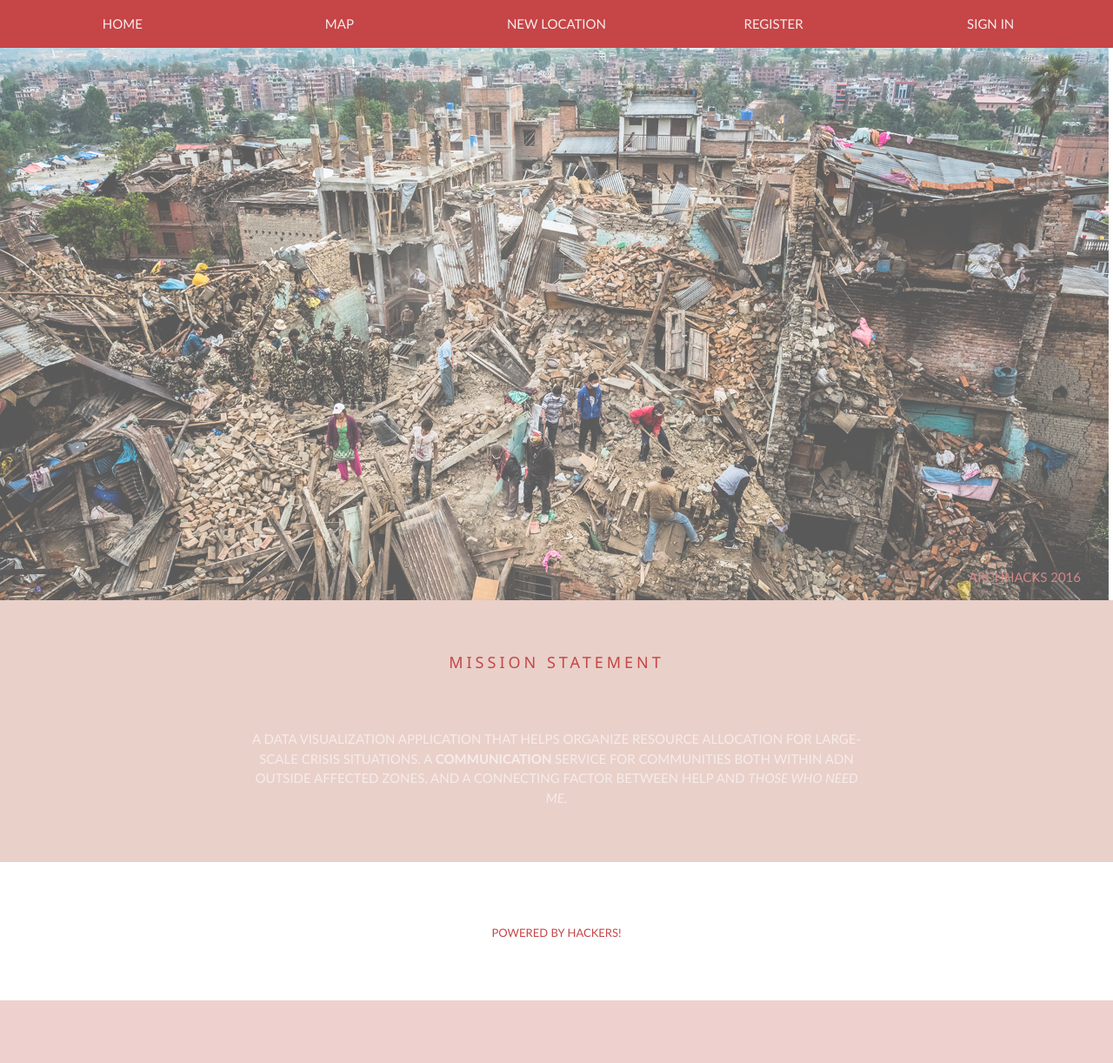
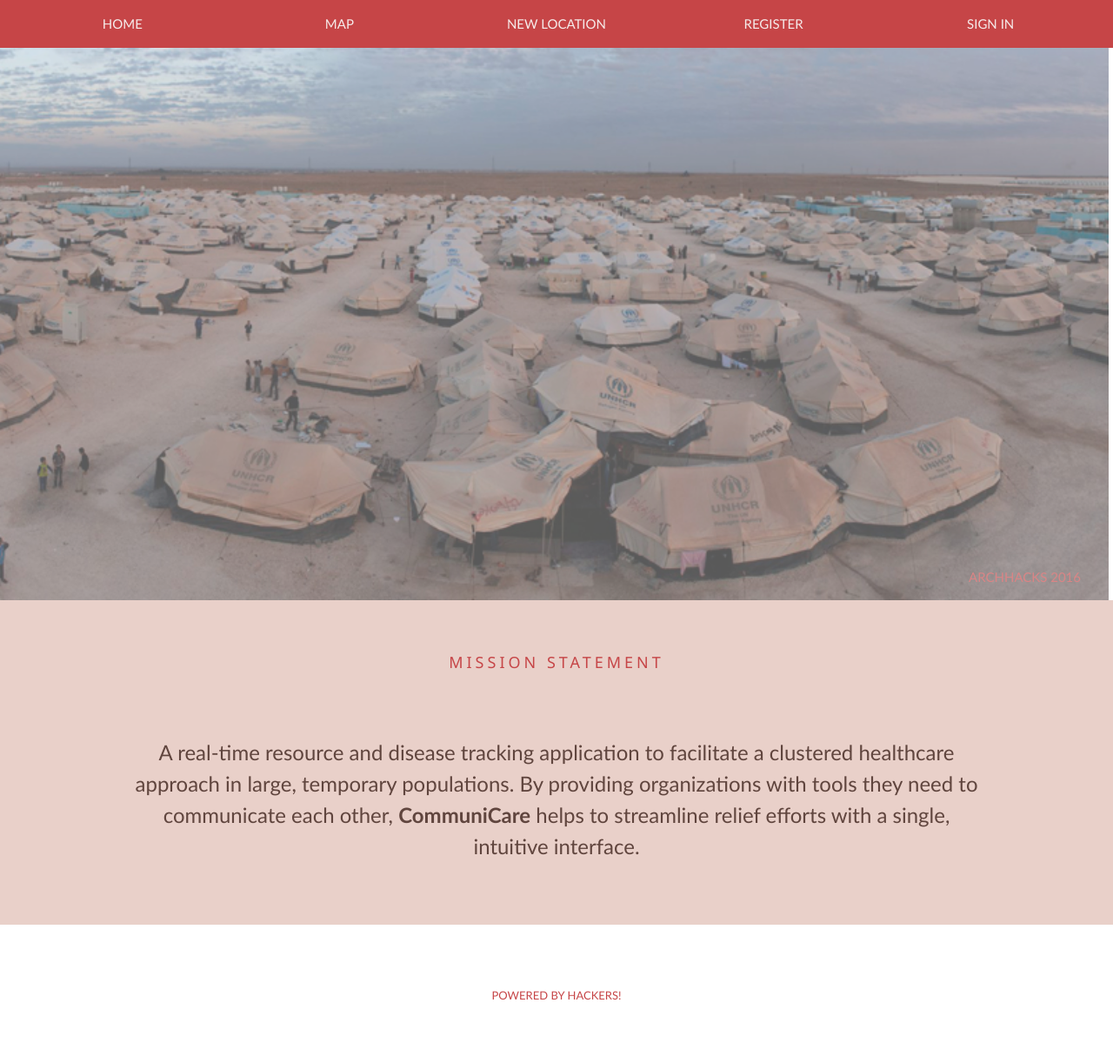
Before and after one commit to MaxBuster/communicare-front, a PHP site: page / in a window 1280 px wide. Shown: the whole page at 87% size. Before the commit the page ends 1150 px from the top, so only its background shows below. Run offline with PHP 8.4, Linux system fonts and the light colour scheme.

Commit message:
reworded and formatted mission statement, changed home page picture

```diff
--- a/index.php
+++ b/index.php
@@ -12,7 +12,7 @@ body, html {
 .bgimg {
     background-position: center;
     background-size: cover;
-    background-image: url("./img/front.jpg");
+    background-image: url("./img/home banner.jpg");
     opacity: 0.65;
     min-height: 80%;
     max-width: 100%;
@@ -65,9 +65,11 @@ body, html {
 
 <!-- About Container -->
 <div class="w3-container" id="about">
-  <div class="w3-content" style="max-width:700px">
+  <div class="w3-content">
     <h5 class="w3-center w3-padding-48"><span class=" w3-wide w3-padding-left w3-padding-right"><font color=#c64547>MISSION STATEMENT</font></span></h5>
-    <p><font color=#f6eceb>A DATA VISUALIZATION APPLICATION THAT HELPS ORGANIZE RESOURCE ALLOCATION FOR LARGE-SCALE CRISIS SITUATIONS. A <B>COMMUNICATION </B>SERVICE FOR COMMUNITIES BOTH WITHIN ADN OUTSIDE AFFECTED ZONES, AND A CONNECTING FACTOR BETWEEN HELP AND <I>THOSE WHO NEED ME.</I></font></p>
+    <p style="font-size: 24px;"><font color=#60453e>A real-time resource and disease tracking application to facilitate a clustered healthcare approach in large, temporary populations. By providing organizations with tools they need to communicate each other, <b>CommuniCare</b> helps to streamline relief efforts with a single, intuitive interface.
+</font></p>
+    <!--<p><font color=#60453e>A DATA VISUALIZATION APPLICATION THAT HELPS ORGANIZE RESOURCE ALLOCATION FOR LARGE-SCALE CRISIS SITUATIONS. A <B>COMMUNICATION </B>SERVICE FOR COMMUNITIES BOTH WITHIN AND OUTSIDE AFFECTED ZONES, AND A CONNECTING FACTOR BETWEEN HELP AND <I>THOSE WHO NEED IT.</I></font></p>-->
 
 
   </div>
```
Also changed, not shown: img/home banner.jpg (added).
